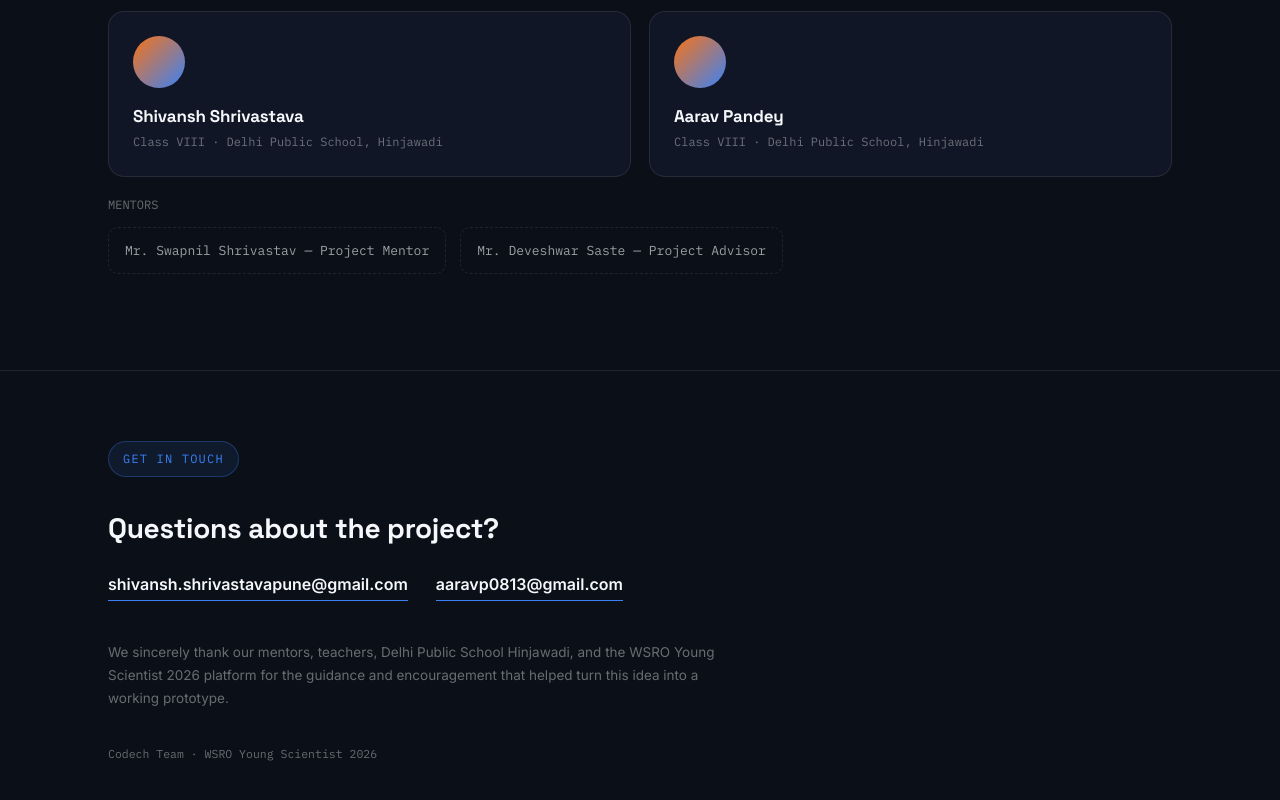
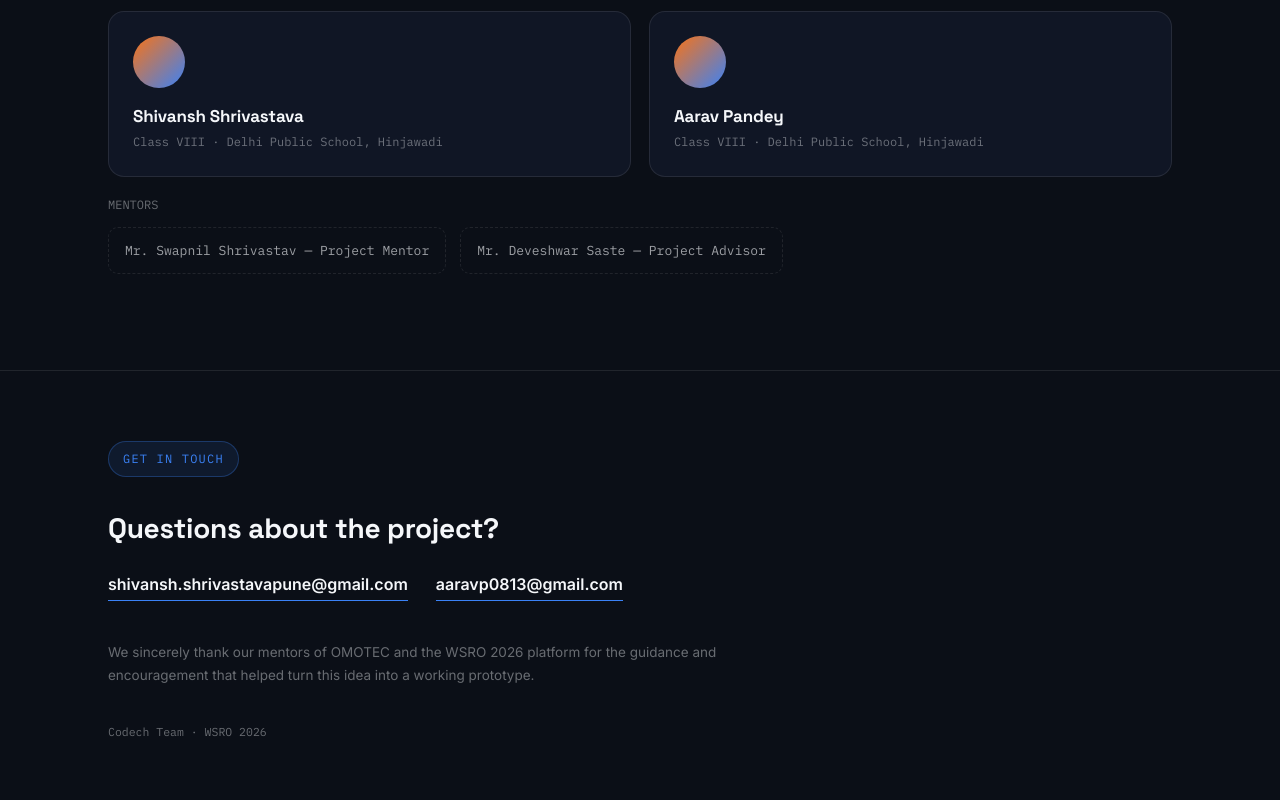
Before and after one commit to codingwallah-shiv/roadvolt-powerhub, a plain HTML site: page index.html in a window 1280 px wide. Shown: the part 9935-10735 px from the top of the page. Drawn offline with Linux system fonts and the light colour scheme.

Commit message:
Update index.html

```diff
--- a/index.html
+++ b/index.html
@@ -547,8 +547,8 @@
       <a href="mailto:shivansh.shrivastavapune@gmail.com">shivansh.shrivastavapune@gmail.com</a>
       <a href="mailto:aaravp0813@gmail.com">aaravp0813@gmail.com</a>
     </div>
-    <p class="ack">We sincerely thank our mentors, teachers, Delhi Public School Hinjawadi, and the WSRO Young Scientist 2026 platform for the guidance and encouragement that helped turn this idea into a working prototype.</p>
-    <div class="fine">Codech Team · WSRO Young Scientist 2026</div>
+    <p class="ack">We sincerely thank our mentors of OMOTEC and the WSRO 2026 platform for the guidance and encouragement that helped turn this idea into a working prototype.</p>
+    <div class="fine">Codech Team · WSRO 2026</div>
   </div>
 </footer>
 
```
